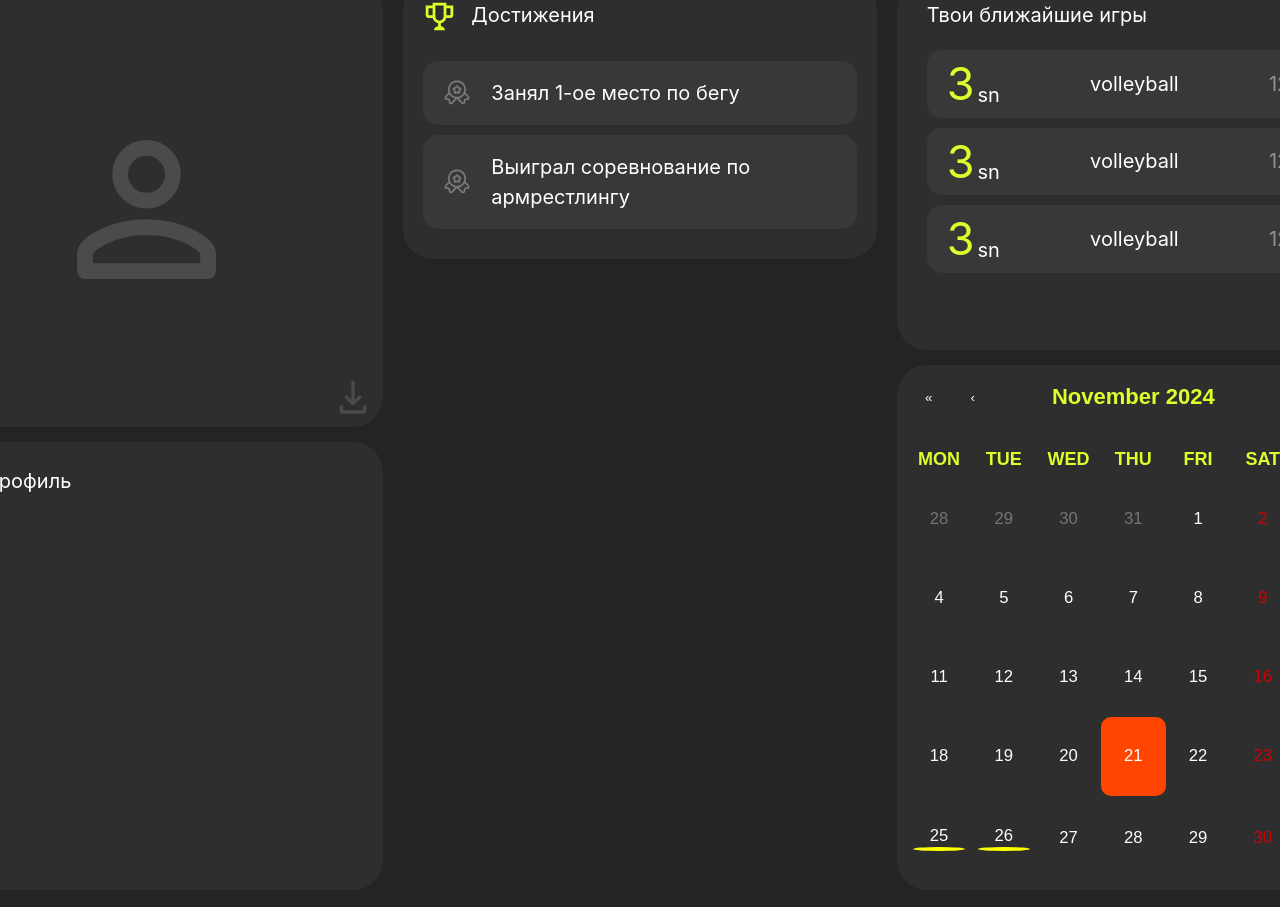
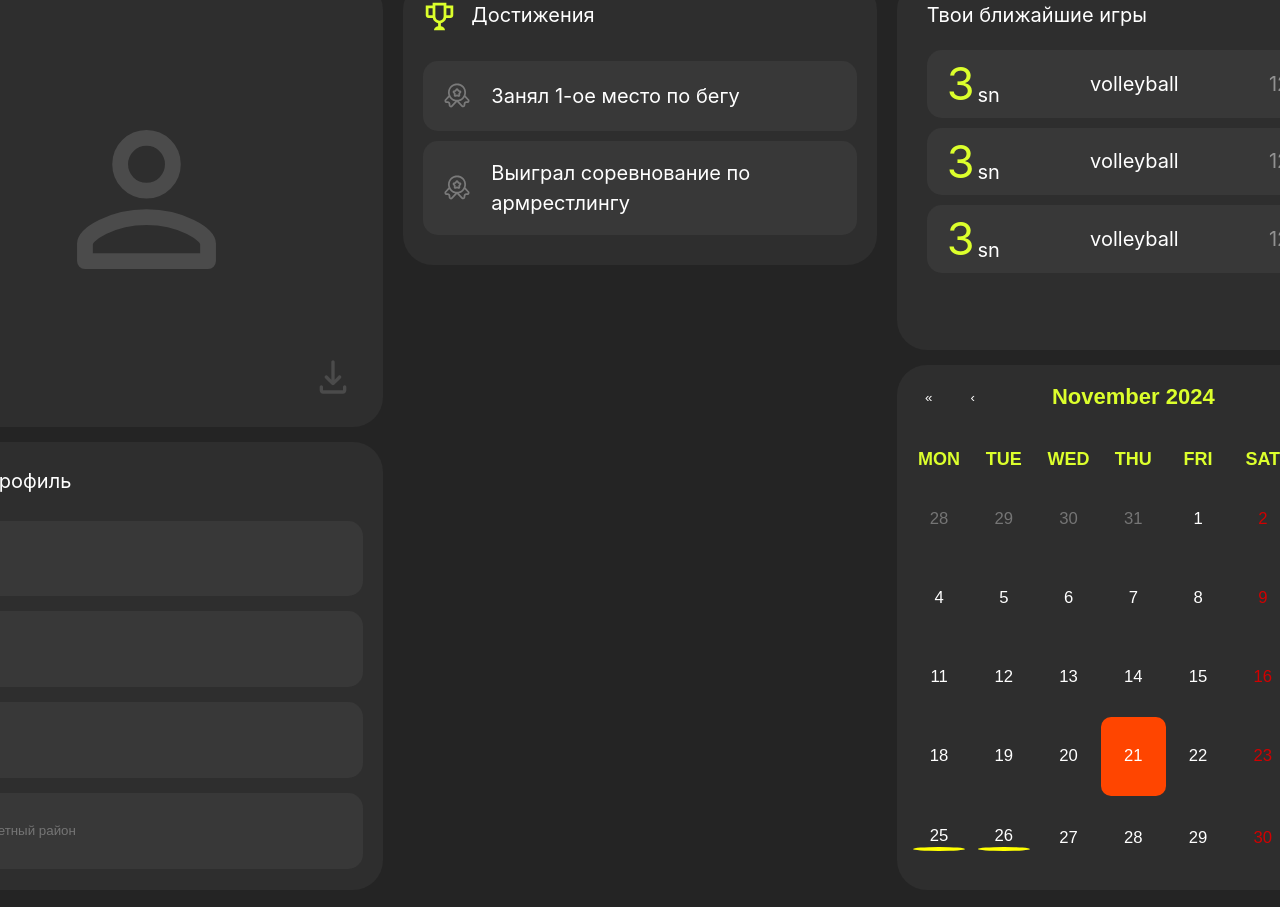
Before and after one commit to dimaakimm/gorkiycode-ui, a React (Vite) app: page /profile in a window 1280 px wide. Shown: the part 177-1084 px from the top of the page. Built offline with nearby package versions, Linux system fonts and the light colour scheme.

Commit message:
added profile info

```diff
--- /dev/null
+++ b/src/atomic/atoms/ProfileInput/ProfileInput.module.scss
@@ -0,0 +1,7 @@
+.wrapper{
+  background-color: #383838;
+  border: none;
+  height: 100%;
+  border-radius: 15px;
+  padding: 13px 15px;
+}
--- /dev/null
+++ b/src/atomic/atoms/ProfileInput/ProfileInput.tsx
@@ -0,0 +1,27 @@
+import React, { useState } from "react";
+import styles from "./ProfileInput.module.scss";
+
+interface ProfileInputProps
+  extends React.SelectHTMLAttributes<HTMLSelectElement> {
+  placeholder: string;
+  defaultValue?: string;
+}
+const ProfileInput: React.FC<ProfileInputProps> = ({
+  placeholder,
+  defaultValue,
+  children,
+}) => {
+  const [value, setValue] = useState(defaultValue);
+  return (
+    <input
+      className={styles.wrapper}
+      placeholder={placeholder}
+      value={value}
+      onChange={(e) => setValue(e.target.value)}
+    >
+      {children}
+    </input>
+  );
+};
+
+export default ProfileInput;
--- a/src/atomic/molecules/AchievementCard/AchievementCard.module.scss
+++ b/src/atomic/molecules/AchievementCard/AchievementCard.module.scss
@@ -2,7 +2,7 @@
   background-color: #383838;
   border-radius: 15px;
   padding: 17px 20px;
-  min-height: 60px;
+  min-height: 70px;
   display: flex;
   flex-direction: column;
   justify-content: center;
--- a/src/atomic/organisms/Avatar/Avatar.module.scss
+++ b/src/atomic/organisms/Avatar/Avatar.module.scss
@@ -3,10 +3,9 @@
   border-radius: 30px;
   font-size: 20px;
   height: 50%;
-
 }
 .content{
-  padding-top: 20px;
+  padding: 20px;
   height: 100%;
   display: flex;
   flex-direction: column;
@@ -20,8 +19,9 @@
 }
 .downloadBtn{
   position: absolute;
-  bottom: 0;
-  right: 0;
+  bottom: 20px;
+  right: 20px;
   height: 50px;
   width: 50px;
+  cursor: pointer;
 }
--- a/src/atomic/organisms/ProfileInfo/ProfileInfo.module.scss
+++ b/src/atomic/organisms/ProfileInfo/ProfileInfo.module.scss
@@ -9,7 +9,8 @@
   padding-top: 20px;
   display: flex;
   flex-direction: column;
-  gap: 10px;
+  gap: 15px;
+  height: 100%;
 }
 .header{
   display: flex;
@@ -27,3 +28,7 @@
   justify-content: center;
   align-items: center;
 }
+.content{
+  height: 100%;
+  padding-bottom: 30px;
+}
--- a/src/atomic/organisms/ProfileInfo/ProfileInfo.tsx
+++ b/src/atomic/organisms/ProfileInfo/ProfileInfo.tsx
@@ -1,4 +1,5 @@
 import styles from "./ProfileInfo.module.scss";
+import ProfileInput from "../../atoms/ProfileInput/ProfileInput.tsx";
 
 const ProfileInfo = () => {
   return (
@@ -10,7 +11,12 @@ const ProfileInfo = () => {
           </div>
           <div className={styles.title}>Профиль</div>
         </div>
-        <div className={styles.mainContent}></div>
+        <div className={styles.mainContent}>
+          <ProfileInput placeholder="Имя" />
+          <ProfileInput placeholder="Никнейм" />
+          <ProfileInput placeholder="Пароль"></ProfileInput>
+          <ProfileInput placeholder="Приоритетный район"></ProfileInput>
+        </div>
       </div>
     </div>
   );
```
